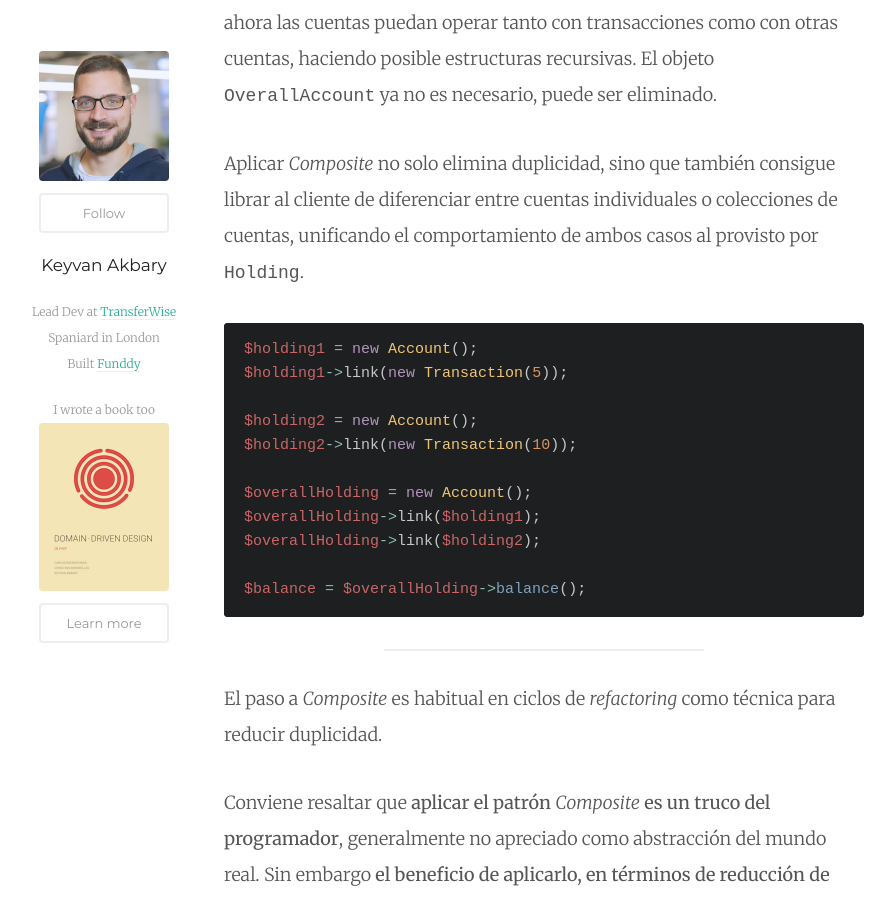
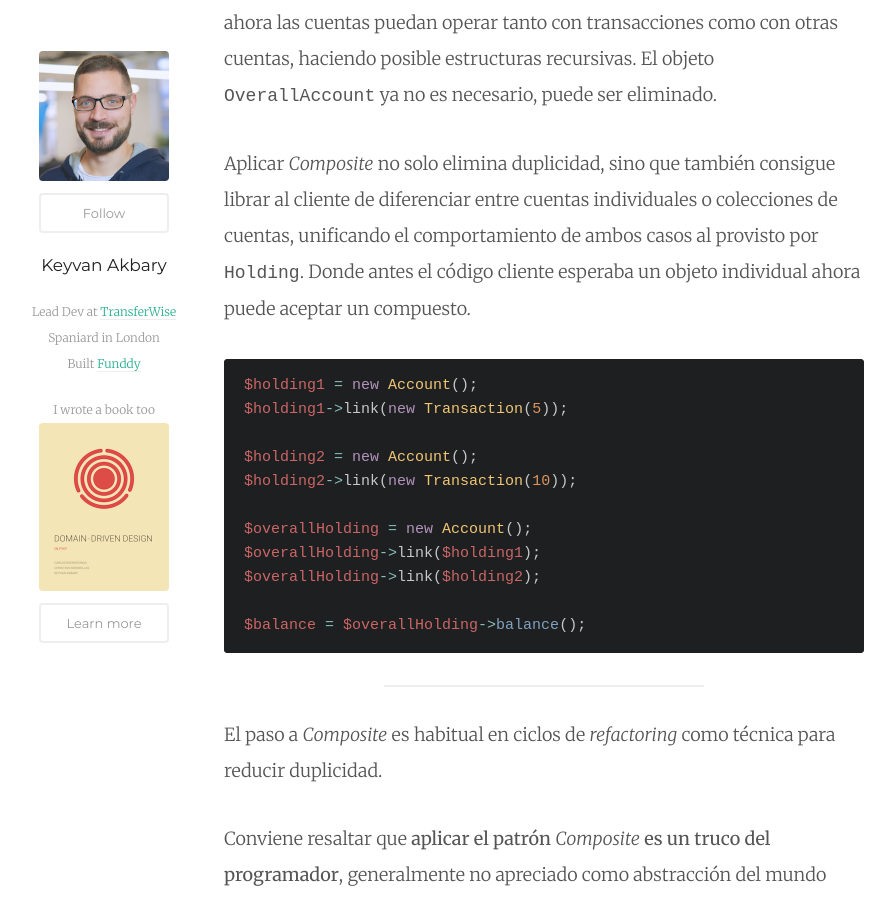
Before and after one commit to keyvanakbary/keyvanakbary.com, a Jekyll site: the page built from _posts/2017-04-23-patron-composite.md, in a window 1280 px wide and 900 px high, scrolled down 4252 px. Shown: the whole window, without its empty margins (96-991 px from the left). Built offline with Jekyll 4.4.1, drawn with Linux system fonts in a browser that asks for light colours; nearby versions of some CDN libraries; comment, search, counter and statistics services are not loaded.

Commit message:
Improve article

```diff
--- a/_posts/2017-04-23-patron-composite.md
+++ b/_posts/2017-04-23-patron-composite.md
@@ -50,7 +50,7 @@ e implementando dicho contrato tanto en cuentas como transacciones
 
 ahora las cuentas puedan operar tanto con transacciones como con otras cuentas, haciendo posible estructuras recursivas. El objeto `OverallAccount` ya no es necesario, puede ser eliminado.
 
-Aplicar _Composite_ no solo elimina duplicidad, sino que también consigue librar al cliente de diferenciar entre cuentas individuales o colecciones de cuentas, unificando el comportamiento de ambos casos al provisto por `Holding`.
+Aplicar _Composite_ no solo elimina duplicidad, sino que también consigue librar al cliente de diferenciar entre cuentas individuales o colecciones de cuentas, unificando el comportamiento de ambos casos al provisto por `Holding`. Donde antes el código cliente esperaba un objeto individual ahora puede aceptar un compuesto.
 
 {% include snippet.html file="design-patterns/composite/step1/holding-usage" %}
 
```
